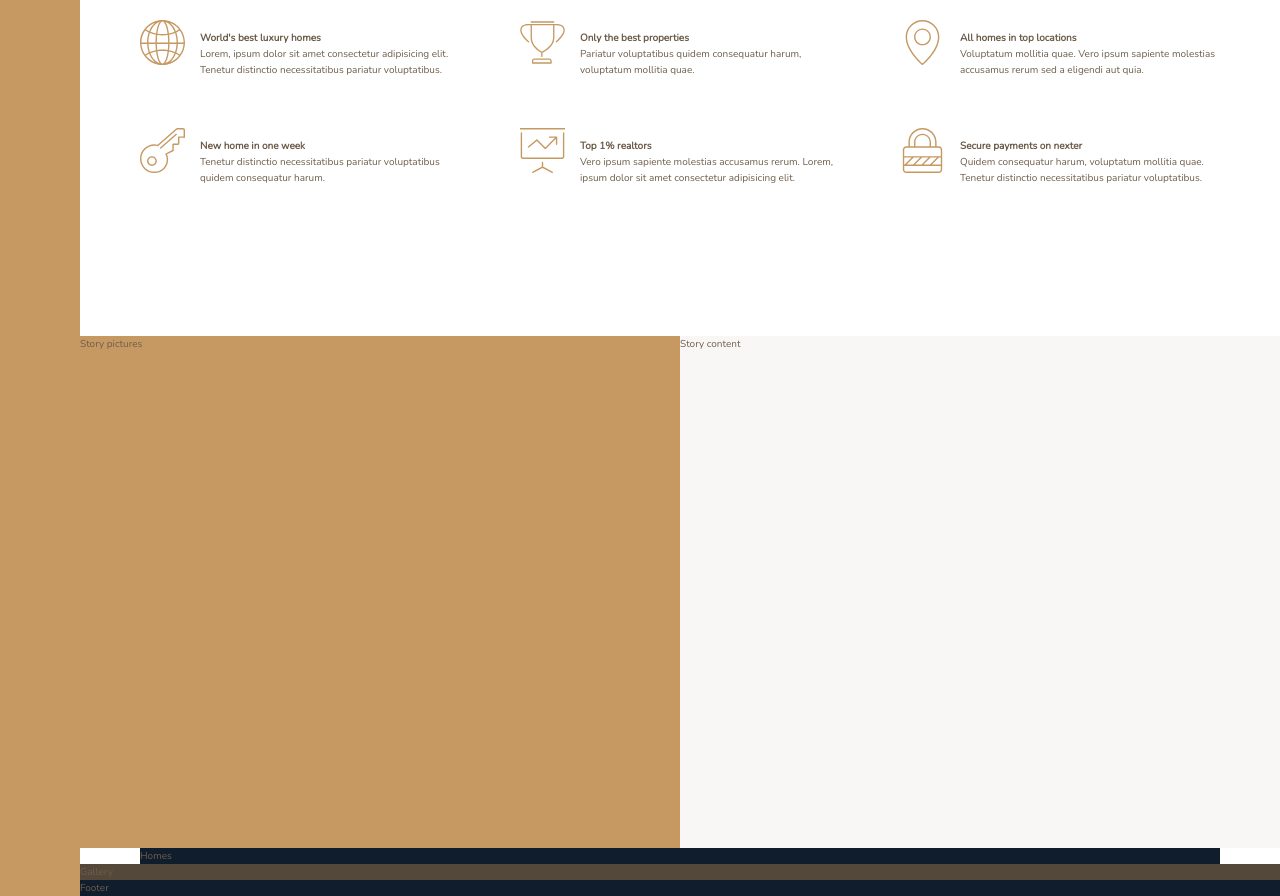
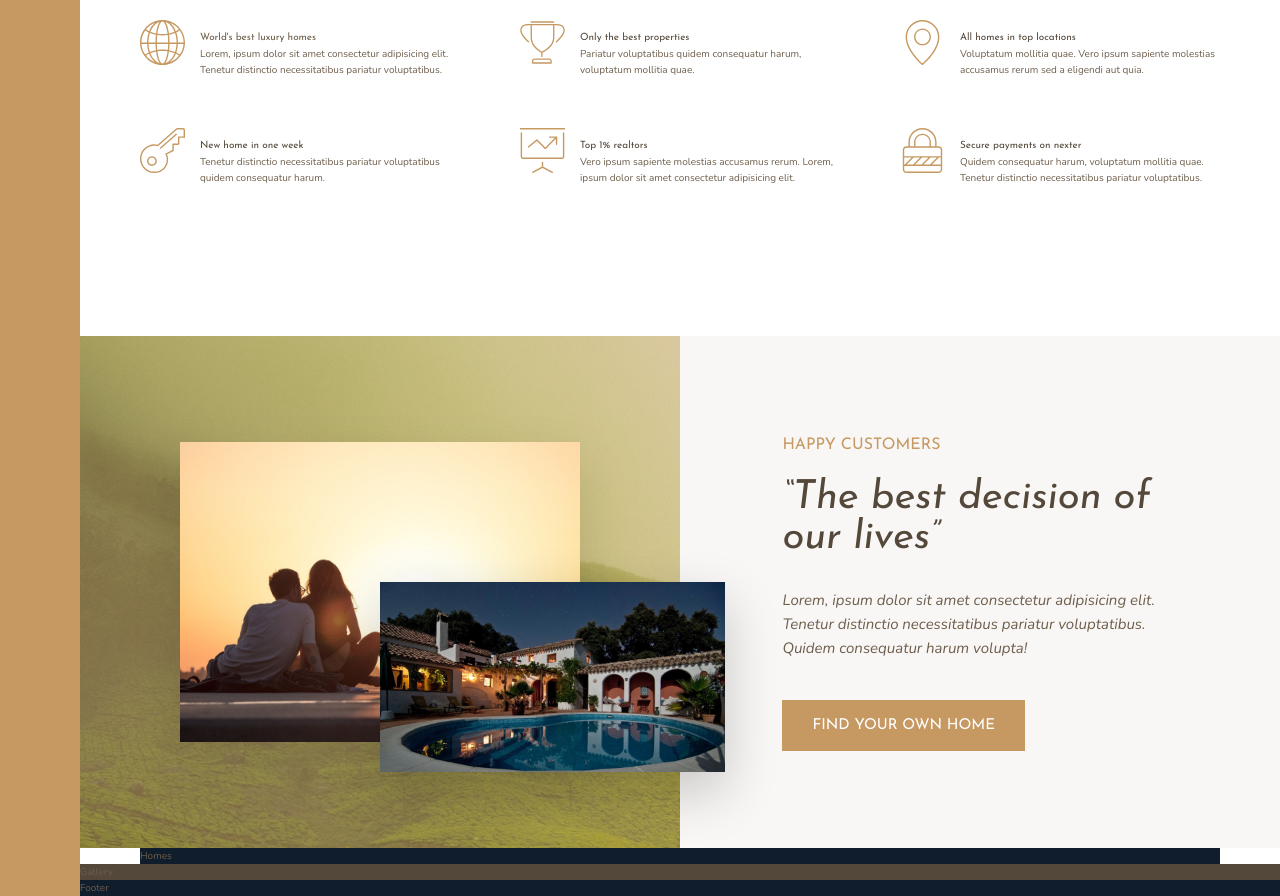
Before and after one commit to byPG/advanced_course_Sass_Animation_Nexter_Grid, a website: page index.html in a window 1280 px wide. Shown: the part 760-1656 px from the top of the page. Drawn offline with nearby package versions, Linux system fonts and the light colour scheme.

Commit message:
the Story Section - overlapping images

```diff
--- a/index.html
+++ b/index.html
@@ -41,7 +41,7 @@
             <svg class="feature__icon">
                 <use xlink:href="img/sprite.svg#icon-trophy"></use>
             </svg>
-            <h4 class="heading-4 headin--4--dark">Only the best properties</h4>
+            <h4 class="heading-4 heading-4--dark">Only the best properties</h4>
             <p class="feature_text">Pariatur voluptatibus quidem consequatur harum, voluptatum mollitia quae.</p>
         </div>
 
@@ -49,7 +49,7 @@
             <svg class="feature__icon">
                 <use xlink:href="img/sprite.svg#icon-map-pin"></use>
             </svg>
-            <h4 class="heading-4 headin--4--dark">All homes in top locations</h4>
+            <h4 class="heading-4 heading-4--dark">All homes in top locations</h4>
             <p class="feature_text">Voluptatum mollitia quae. Vero ipsum sapiente molestias accusamus rerum sed a
                 eligendi aut quia.</p>
         </div>
@@ -58,7 +58,7 @@
             <svg class="feature__icon">
                 <use xlink:href="img/sprite.svg#icon-key"></use>
             </svg>
-            <h4 class="heading-4 headin--4--dark">New home in one week</h4>
+            <h4 class="heading-4 heading-4--dark">New home in one week</h4>
             <p class="feature_text">Tenetur distinctio necessitatibus pariatur voluptatibus quidem consequatur harum.
             </p>
         </div>
@@ -67,7 +67,7 @@
             <svg class="feature__icon">
                 <use xlink:href="img/sprite.svg#icon-presentation"></use>
             </svg>
-            <h4 class="heading-4 headin--4--dark">Top 1% realtors</h4>
+            <h4 class="heading-4 heading-4--dark">Top 1% realtors</h4>
             <p class="feature_text">Vero ipsum sapiente molestias accusamus rerum. Lorem, ipsum dolor sit amet
                 consectetur adipisicing elit.</p>
         </div>
@@ -76,7 +76,7 @@
             <svg class="feature__icon">
                 <use xlink:href="img/sprite.svg#icon-lock"></use>
             </svg>
-            <h4 class="heading-4 headin--4--dark">Secure payments on nexter</h4>
+            <h4 class="heading-4 heading-4--dark">Secure payments on nexter</h4>
             <p class="feature_text">Quidem consequatur harum, voluptatum mollitia quae. Tenetur distinctio
                 necessitatibus pariatur voluptatibus.</p>
         </div>
@@ -84,11 +84,18 @@
     </section>
 
     <div class="story__pictures">
-        Story pictures
+        <img src="img/story-1.jpeg" alt="Couple with new house" class="story__img--1">
+        <img src="img/story-2.jpeg" alt="New house" class="story__img--2">
     </div>
 
     <div class="story__content">
-        Story content
+        <h3 class="heading-3 mb-sm">Happy customers</h3>
+        <h2 class="heading-2 heading-2--dark mb-md">&ldquo;The best decision of our lives&rdquo;</h2>
+        <p class="story__text">
+            Lorem, ipsum dolor sit amet consectetur adipisicing elit. Tenetur distinctio necessitatibus pariatur
+            voluptatibus. Quidem consequatur harum volupta!
+        </p>
+        <button class="btn">Find your own home</button>
     </div>
 
     <section class="homes">
--- a/sass/_story.scss
+++ b/sass/_story.scss
@@ -2,10 +2,50 @@
     &__pictures{
         background-color: $color-primary;
         grid-column: full-start / col-end 4;
+        background-image: linear-gradient(rgba($color-primary, .5), rgba($color-primary, .5)), url(../img/back.jpg);
+
+        display: grid;
+        grid-template-rows: repeat(6, 1fr);
+        grid-template-columns: repeat(6, 1fr);
+        align-items: center;
     }
+
+    &__img--1{
+        width: 100%;
+        grid-row: 2 / 6;
+        grid-column: 2 / 6;
+        box-shadow:  0 2rem 5rem rgba(#000, .1);
+    }
+
+    &__img--2{
+        width: 115%;
+        grid-row: 4 / 6;
+        grid-column: 4 / 7;
+        z-index: 20;
+        box-shadow:  0 2rem 5rem rgba(#000, .2);
+    }
+
+
 
     &__content{
         background-color: $color-grey-light-1;
         grid-column:  col-start 5 / full-end;
+
+        padding: 6rem 8vw;
+
+        // display: flex;
+        // flex-direction: column;
+        // justify-content: center;
+        // align-items: flex-start;
+
+        display: grid;
+        align-content: center;
+        justify-items: start;
+    }
+
+    &__text{
+        font-size: 1.5rem;
+        font-style: italic;
+        margin-bottom: 4rem;
     }
 }
--- a/sass/_typography.scss
+++ b/sass/_typography.scss
@@ -3,22 +3,53 @@
     font-weight: 400;
 }
 
-.heading--1{
+.heading-1{
     @extend %heading;
 }
 
-.heading--2{
+.heading-2{
     @extend %heading;
+    font-size: 4rem;
+    font-style: italic;
+    line-height: 1;
+
+    &--light { color: $color-grey-light-1;}
+    &--dark { color: $color-grey-dark-1;}
 }
 
-.heading--3{
+.heading-3{
     @extend %heading;
+    font-size: 1.6rem;
+    color: $color-primary;
+    text-transform: uppercase;
 }
 
-.heading--4{
+.heading-4{
     @extend %heading;
     font-style: 1.9rem;
 
     &--light { color: $color-grey-light-1;}
-    &--dark { color: $color-grey-light-1;}
+    &--dark { color: $color-grey-dark-1;}
 }
+
+.btn{
+    background-color: $color-primary;
+    color: #fff;
+    border: none;
+    border-radius: 0;
+    font-family: $font-display;
+    font-size: 1.5rem;
+    text-transform: uppercase;
+    padding: 1.8rem 3rem;
+    cursor: pointer;
+    transition: all .2s;
+
+    &:hover{
+        background-color: $color-primary-dark;
+    }
+}
+
+.mb-sm{margin-bottom: 2rem;}
+.mb-md{margin-bottom: 3rem;}
+.mb-lg{margin-bottom: 4rem;}
+.mb-hg{margin-bottom: 5rem;}
```
Also changed, not shown: css/style.css.
